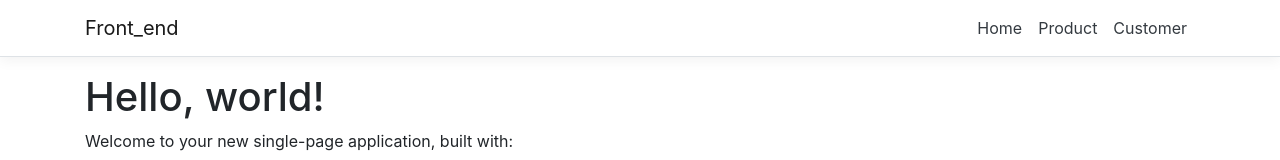
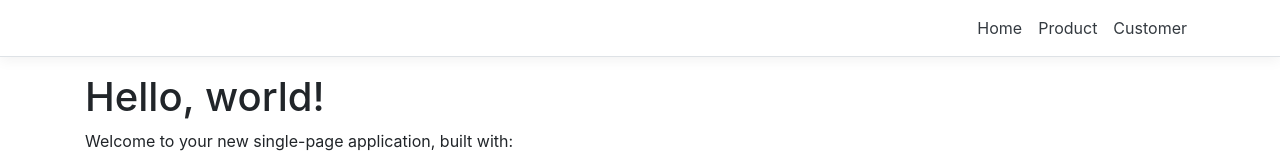
Before and after one commit to nhan0504/CRM, an Angular app in the folder Front_end/ClientApp/: page / in a window 1280 px wide. Shown: the top 160 px of the page. Built offline with nearby package versions, Linux system fonts and the light colour scheme.

Commit message:
Remove Front end button on menu

```diff
--- a/Front_end/ClientApp/src/app/nav-menu/nav-menu.component.html
+++ b/Front_end/ClientApp/src/app/nav-menu/nav-menu.component.html
@@ -3,7 +3,7 @@
     class="navbar navbar-expand-sm navbar-toggleable-sm navbar-light bg-white border-bottom box-shadow mb-3"
   >
     <div class="container">
-      <a class="navbar-brand" [routerLink]="['/']">Front_end</a>
+      <!--<a class="navbar-brand" [routerLink]="['/']">Front_end</a>-->
       <button
         class="navbar-toggler"
         type="button"
```
